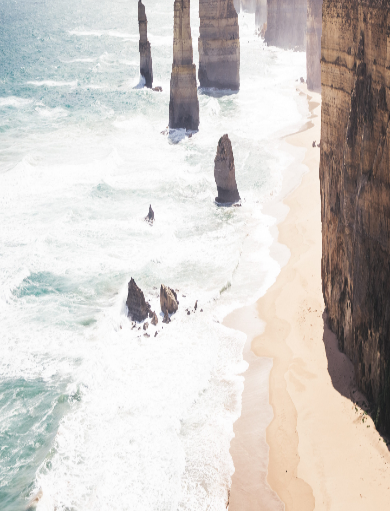
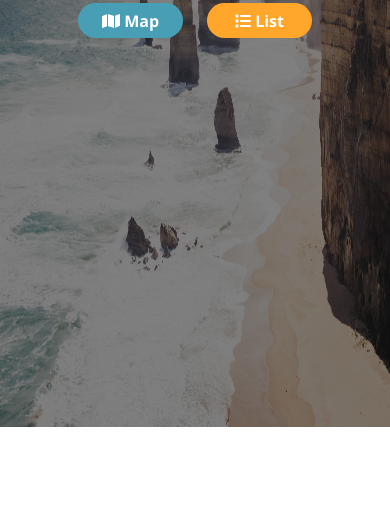
Before and after one commit to ellenmacpherson/travel-app, a website: page index.html in a window 390 px wide. Shown: the part 417-932 px from the top of the page. After the commit the page ends 848 px from the top, so only its background shows below. Drawn offline with nearby package versions, Linux system fonts and the light colour scheme.

Commit message:
:bug: fixing widths on mobile devices

```diff
--- a/index.html
+++ b/index.html
@@ -3,7 +3,7 @@
 <head>
     <meta charset="UTF-8">
     <meta name="viewport" content="width=device-width, initial-scale=1.0">
-    <meta http-equiv="X-UA-Compatible" content="ie=edge">
+    <!-- <meta http-equiv="X-UA-Compatible" content="ie=edge"> -->
     <title>Travel App</title>
     <link href="https://fonts.googleapis.com/css2?family=Open+Sans:wght@300;400;600;700&family=Roboto:wght@300;400;500;700&display=swap" rel="stylesheet" crossorigin="anonymous">
 
@@ -26,6 +26,11 @@
         <div class='main-img-wrapper'>
                 <img src="./src/assets/images/apostles.jpg" alt="Apostles on the Great Ocean Road" class='hero-image'>
         </div>
+        <h1>Go exploring</h1>
+        <div id="button-wrapper">
+            <button id="map-button"><i class="fas fa-map"></i> Map</button>
+            <button id="list-button"> <i class="fas fa-list"></i> List</button>
+        </div>
     </main>
 
     <script src="./src/js/engine.js"></script>
--- a/src/styles.css
+++ b/src/styles.css
@@ -28,13 +28,17 @@ html {
 }
 
 body {
-    width: 100%;
-    height: 100%;
+    width: 100vw;
+    height: 100vh;
 }
 
 h1, h2, h3, h4, h5, h6 {
     font-family: 'Roboto', 'Arial';
     font-weight: 400;
+}
+
+h1 {
+    font-size: 5rem;
 }
 
 p, li, a {
@@ -45,13 +49,13 @@ p, li, a {
 .navbar {
     position: absolute;
     height: 10%;
-    width: 100%;
+    width: inherit;
     margin-bottom: 10px;
     z-index: 10;
 }
 
 .main-nav {
-    width: 100%;
+    width: inherit;
     display: none;
     text-align: center;
     background-color: white;
@@ -98,19 +102,80 @@ p, li, a {
 }
 
 main {
-    width: inherit;
+    width: 100vw;
     height: 90%;
+    display: flex;
+    flex-direction: column;
+    justify-content: center;
+    align-items: center;
 }
 
 .main-img-wrapper {
-    z-index: 5;
-    height: 100%;
+    z-index: -1;
+    height: inherit;
     width: inherit;
     position: absolute;
     top: 10%;
+    background-color: black;
+
 }
 
 .hero-image {
-    height: inherit;
-    width: inherit;
+    overflow: hidden;
+    height: 100%;
+    width: 100%;
+    opacity: 0.5;
 }
+
+main h1 {
+    height: fit-content;
+    width: 90%;
+    margin: 0 auto;
+    margin-top: 10%;
+    color: white;
+    font-weight: bold;
+    text-align: center;
+}
+
+#button-wrapper {
+    margin-top: 5%;
+}
+
+main button {
+    height: 50px;
+    width: 150px;
+    border: none;
+    margin: 0 10px;
+    color: white;
+    padding: 5px;
+    font-size: 1rem;
+    font-weight: bold;
+    font-family: 'Open Sans', 'Helvetica';
+    border-radius: 40px;
+}
+
+#map-button:hover,
+#list-button:hover
+{
+    background-color: white;
+    color: black;
+}
+
+#map-button {
+    background-color: var(--pacific-blue);
+}
+
+#list-button {
+    background-color: var(--orange-peel);
+}
+
+@media screen and (max-width: 600px) {
+    h1 {
+        font-size: 3rem;
+    }
+
+    main button{
+        height: 35px;
+        width: 105px;
+    }
+}
```
